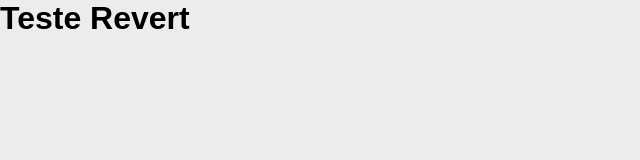
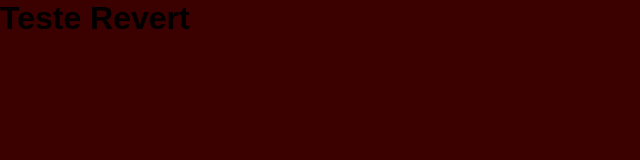
Before and after one commit to lucasfber/git-playground, a plain HTML site: page index.html in a window 1280 px wide. Shown: the whole page, without its empty margins (0-640 px from the left). Drawn offline with Linux system fonts and the light colour scheme.

Commit message:
change background-color to dark red

```diff
--- a/style.css
+++ b/style.css
@@ -6,5 +6,5 @@
 
 body {
   font-family: Arial, Helvetica, sans-serif;
-  background-color: #ececec;
+  background-color: #3b0000;
 }
```
